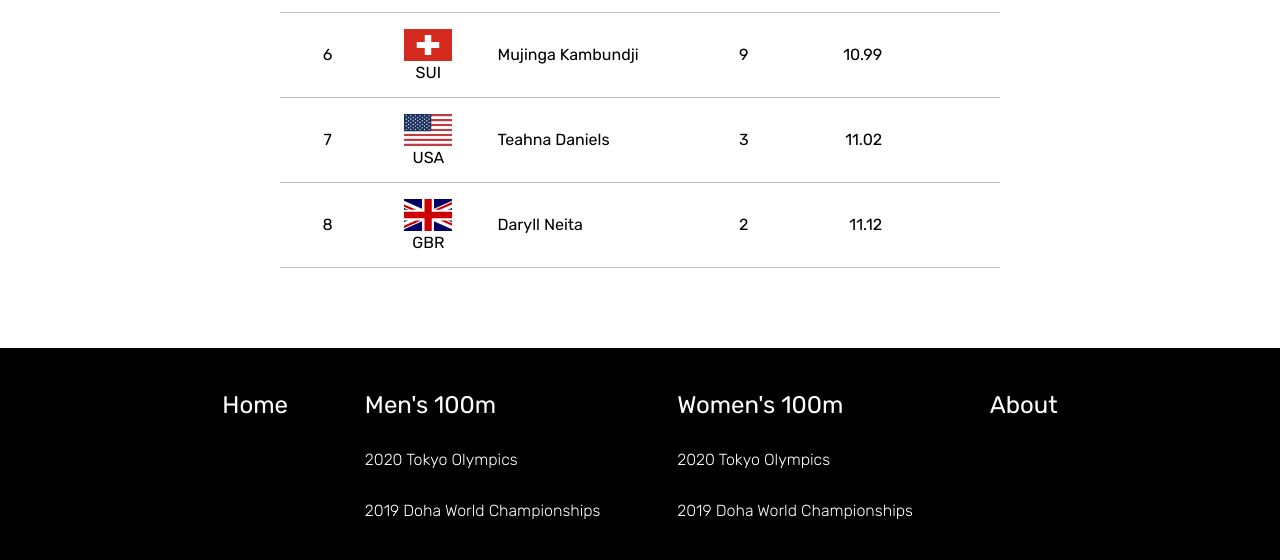
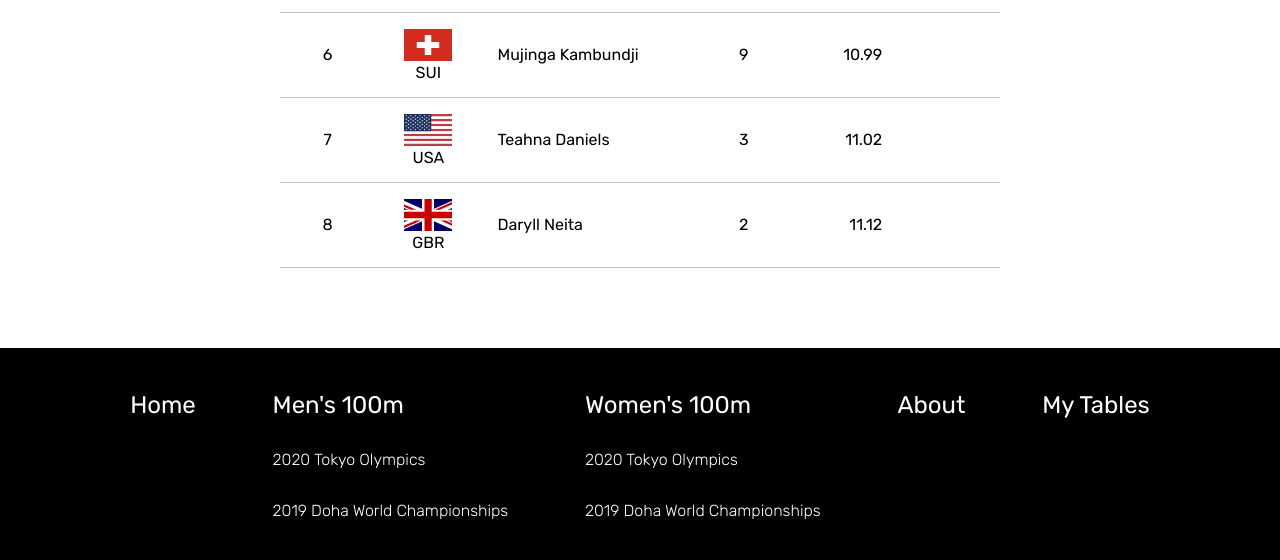
Before and after one commit to stavpaid/mai-webapp, a plain HTML site: page women_ol.html in a window 1280 px wide. Shown: the part 923-1483 px from the top of the page. Drawn offline with Linux system fonts and the light colour scheme.

Commit message:
Update women_ol.html

```diff
--- a/women_ol.html
+++ b/women_ol.html
@@ -171,6 +171,7 @@
                             </ul>
                         </li>
                         <li class="nav-link up-link link-2"><a href="about.html">About</a></li>
+                        <li class="nav-link up-link"><a href="my_tables.html">My Tables</a></li>
                     </ul>
                 </nav>
             </div>
```
